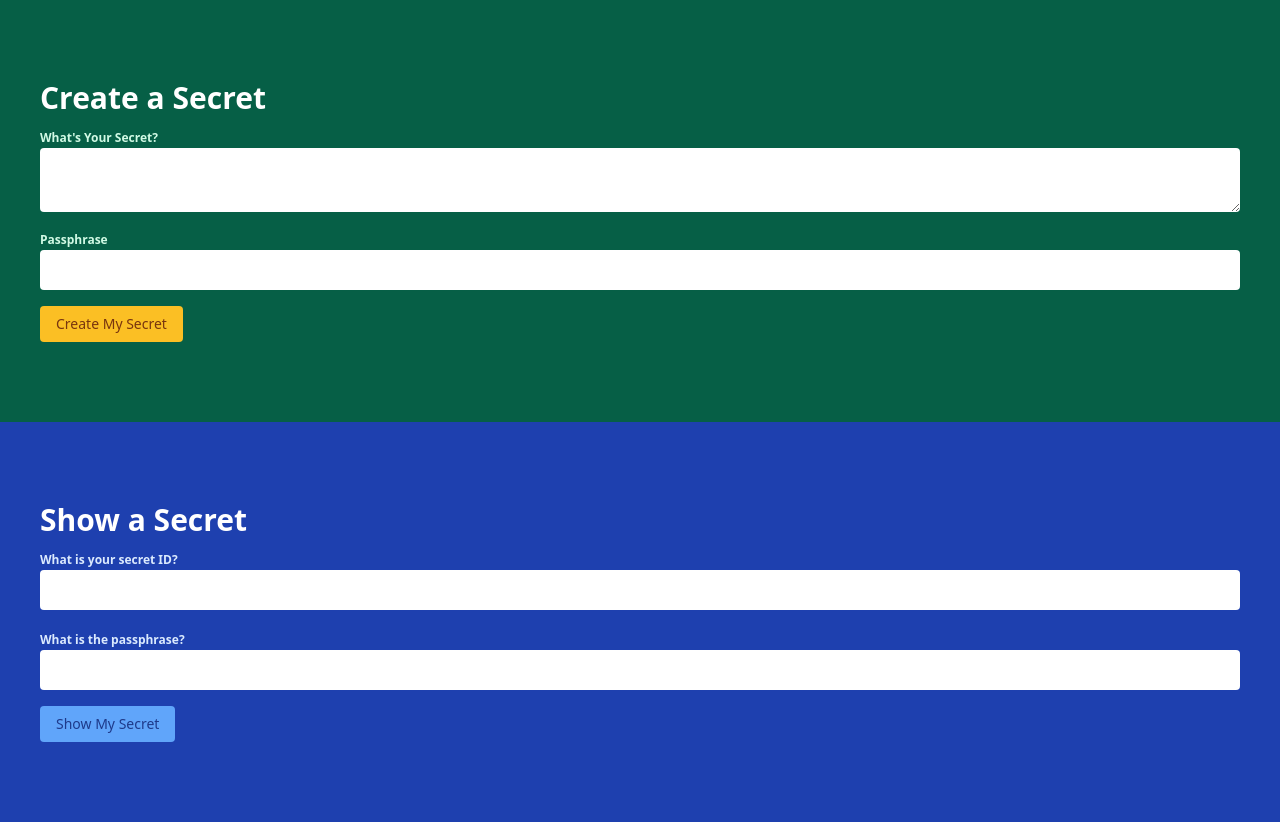
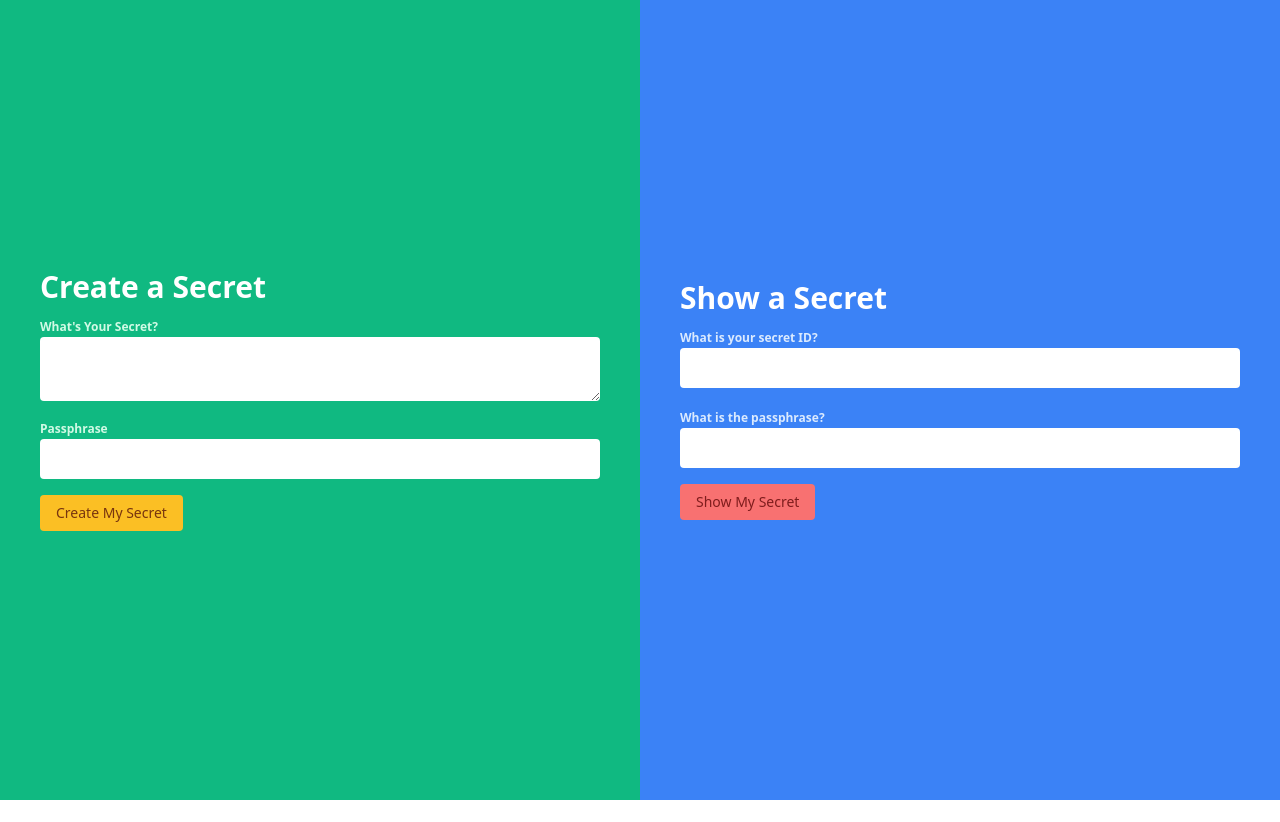
Before and after one commit to do-community/one-time-secret-frontend, a React (Create React App) app: page / in a window 1280 px wide. After the commit the page ends 800 px from the top, so only its background shows below. Built offline with nearby package versions, Linux system fonts and the light colour scheme.

Commit message:
updating styles

```diff
--- a/src/App.js
+++ b/src/App.js
@@ -2,22 +2,28 @@ import React, { useState } from "react";
 
 export default function App() {
   return (
-    <>
-      <div className="py-20 px-10 bg-green-800 text-green-100">
+    <div className="lg:grid lg:grid-cols-2">
+      <div className="lg:min-h-screen flex justify-center items-center py-20 px-10 bg-green-500 text-green-100">
+        <div className="max-w-xl mx-auto">
           {/* create a secret message */}
           {/* input: secret message */}
           {/* input: passphrase */}
-        <h2 className="text-3xl font-bold mb-2 text-white">Create a Secret</h2>
+          <h2 className="text-3xl font-bold mb-2 text-white">
+            Create a Secret
+          </h2>
           <CreateSecretForm />
         </div>
-      <div className="py-20 px-10 bg-blue-800 text-blue-100">
+      </div>
+      <div className="lg:min-h-screen flex justify-center items-center py-20 px-10 bg-blue-500 text-blue-100">
+        <div className="max-w-xl mx-auto">
           {/* input: hash */}
           {/* input: passphrase */}
           {/* show: secret message */}
           <h2 className="text-3xl font-bold mb-2 text-white">Show a Secret</h2>
           <ShowSecretForm />
         </div>
-    </>
+      </div>
+    </div>
   );
 }
 
@@ -29,25 +35,18 @@ function CreateSecretForm() {
   async function handleSubmit(e) {
     e.preventDefault();
 
-    // const res = await fetch(
-    //   "https://python-ots-app-8p2lv.ondigitalocean.app/secrets",
-    //   {
-    //     method: "POST",
-    //     data: JSON.stringify({ message, passphrase })
-    //   }
-    // );
-    // const data = await res.json();
-
-    // TODO: replace with real data
-    const data = {
-      id: "9b2d48af1f04474fb00bfa3357eb5ede",
-      success: "True"
-    };
+    const res = await fetch(
+      "https://python-ots-app-8p2lv.ondigitalocean.app/secrets",
+      {
+        method: "POST",
+        data: JSON.stringify({ message, passphrase }),
+        headers: { "Content-Type": "application/json" },
+      }
+    );
+    const data = await res.json();
 
     // now we have a hash/id from the api
     // display that to the user so they can give that to friends
-    console.log(data);
-
     setSecretId(data.id);
   }
 
@@ -97,14 +96,14 @@ function ShowSecretForm() {
   async function handleSubmit(e) {
     e.preventDefault();
 
-    // const res = await fetch(`https://python-ots-app-8p2lv.ondigitalocean.app/secrets/${id}`, {
-    //   method: "POST",
-    //   data: JSON.stringify({ id, passphrase })
-    // });
-    // const data = await res.json();
-
-    // TODO: replace with real data!
-    const data = {};
+    const res = await fetch(
+      `https://python-ots-app-8p2lv.ondigitalocean.app/secrets/${id}`,
+      {
+        method: "POST",
+        data: JSON.stringify({ id, passphrase }),
+      }
+    );
+    const data = await res.json();
 
     // now we have a hash/id from the api
     // display that to the user so they can give that to friends
@@ -134,7 +133,7 @@ function ShowSecretForm() {
           onChange={(e) => setPassphrase(e.target.value)}
         />
 
-        <button className="py-2 px-4 rounded bg-blue-400 text-blue-900 text-sm">
+        <button className="py-2 px-4 rounded bg-red-400 text-red-900 text-sm">
           Show My Secret
         </button>
       </form>
```
Lines whose indentation alone changed are shown as unchanged.
